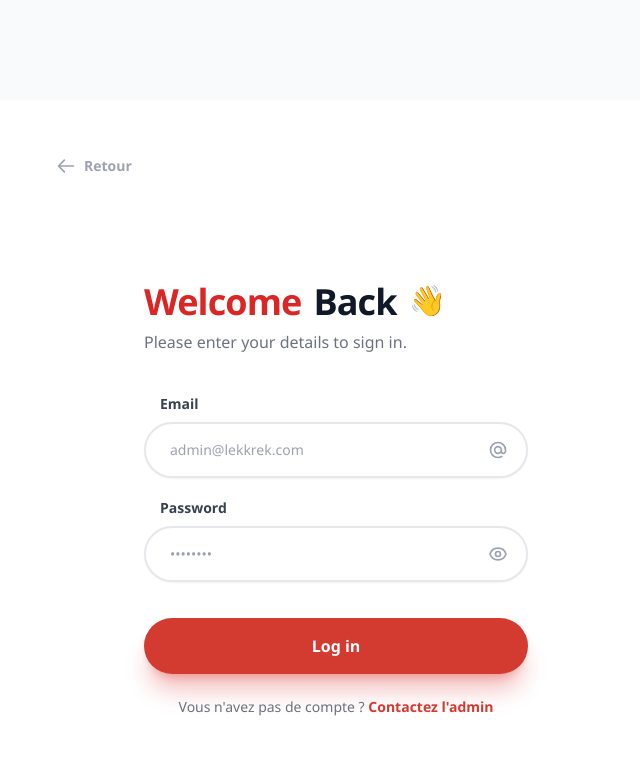
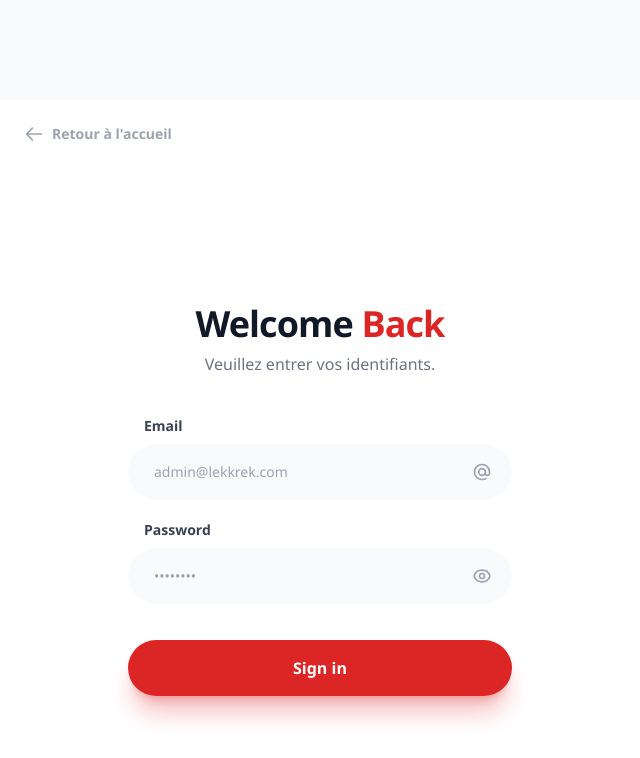
Before and after one commit to RiaTech221/LekkRek, a React (Vite) app in the folder frontend/: page /login in a window 1280 px wide. Shown: the top 758 px of the page, without its empty margins (0-640 px from the left). Built offline with nearby package versions, Linux system fonts and the light colour scheme.

Commit message:
ui: redesign login page with solid color blocks and 3d shapes instead of images, and fix md breakpoint

```diff
--- a/frontend/src/pages/admin/Login.jsx
+++ b/frontend/src/pages/admin/Login.jsx
@@ -29,25 +29,25 @@ export default function Login() {
   };
 
   return (
-    <div className="min-h-screen w-full bg-white flex p-4 sm:p-6 lg:p-8">
+    <div className="flex min-h-screen w-full bg-white overflow-hidden">
 
       {/* --- LEFT SIDE: FORM --- */}
-      <div className="w-full lg:w-1/2 flex flex-col justify-center items-center relative">
+      <div className="w-full md:w-1/2 flex flex-col justify-center relative px-8 sm:px-16 lg:px-24">
 
         {/* BOUTON RETOUR */}
-        <a href="/" className="absolute top-2 left-2 sm:top-6 sm:left-6 flex items-center gap-2 text-sm font-bold text-gray-400 hover:text-red-600 transition-colors">
+        <a href="/" className="absolute top-6 left-6 flex items-center gap-2 text-sm font-bold text-gray-400 hover:text-red-600 transition-colors">
           <svg className="w-5 h-5" fill="none" viewBox="0 0 24 24" stroke="currentColor">
             <path strokeLinecap="round" strokeLinejoin="round" strokeWidth="2" d="M10 19l-7-7m0 0l7-7m-7 7h18" />
           </svg>
-          Retour
+          Retour à l'accueil
         </a>
 
-        <div className="w-full max-w-sm mt-12 lg:mt-0">
-          <div className="mb-10 text-center lg:text-left">
-            <h1 className="text-4xl font-black tracking-tight text-gray-900 mb-2 flex items-center justify-center lg:justify-start gap-3">
-              <span className="text-red-600">Welcome</span> Back <span className="text-3xl animate-bounce">👋</span>
+        <div className="w-full max-w-sm mx-auto">
+          <div className="mb-10 text-center">
+            <h1 className="text-4xl font-black tracking-tight text-gray-900 mb-2">
+              Welcome <span className="text-red-600">Back</span>
             </h1>
-            <p className="text-gray-500 font-medium">Please enter your details to sign in.</p>
+            <p className="text-gray-500 font-medium">Veuillez entrer vos identifiants.</p>
           </div>
 
           {error && (
@@ -63,7 +63,7 @@ export default function Login() {
                 <input
                   type="email"
                   placeholder="admin@lekkrek.com"
-                  className="w-full bg-white border-2 border-gray-200 rounded-full py-4 pl-6 pr-12 text-sm focus:outline-none focus:border-red-500 focus:ring-4 focus:ring-red-500/10 transition-all font-medium text-gray-900 placeholder-gray-400 shadow-sm"
+                  className="w-full bg-gray-50 border-2 border-transparent rounded-full py-4 pl-6 pr-12 text-sm focus:outline-none focus:border-red-500 focus:bg-white transition-all font-medium text-gray-900 placeholder-gray-400"
                   value={email}
                   onChange={(e) => setEmail(e.target.value)}
                   required
@@ -82,7 +82,7 @@ export default function Login() {
                 <input
                   type="password"
                   placeholder="••••••••"
-                  className="w-full bg-white border-2 border-gray-200 rounded-full py-4 pl-6 pr-12 text-sm focus:outline-none focus:border-red-500 focus:ring-4 focus:ring-red-500/10 transition-all font-medium text-gray-900 placeholder-gray-400 shadow-sm"
+                  className="w-full bg-gray-50 border-2 border-transparent rounded-full py-4 pl-6 pr-12 text-sm focus:outline-none focus:border-red-500 focus:bg-white transition-all font-medium text-gray-900 placeholder-gray-400"
                   value={password}
                   onChange={(e) => setPassword(e.target.value)}
                   required
@@ -99,40 +99,36 @@ export default function Login() {
             <div className="pt-4">
               <button
                 type="submit"
-                className="w-full bg-[#d33a30] text-white font-bold py-4 rounded-full hover:bg-red-700 shadow-xl shadow-red-600/30 transform transition-all active:scale-[0.98] text-base"
+                className="w-full bg-red-600 text-white font-bold py-4 rounded-full hover:bg-red-700 shadow-xl shadow-red-600/30 transform transition-all active:scale-[0.98] text-base"
               >
-                Log in
+                Sign in
               </button>
-            </div>
-
-            <div className="text-center mt-6">
-              <span className="text-sm font-medium text-gray-500">
-                Vous n'avez pas de compte ? <a href="#" className="text-[#d33a30] hover:underline font-bold">Contactez l'admin</a>
-              </span>
             </div>
           </form>
         </div>
       </div>
 
-      {/* --- RIGHT SIDE: STYLED IMAGE CORNER (Inspired by screenshot) --- */}
-      <div className="hidden lg:block lg:w-1/2 p-2 h-[calc(100vh-2rem)] sticky top-4">
-        {/* We use a gradient fallback just in case Unsplash is blocked by network */}
-        <div className="w-full h-full rounded-[2.5rem] overflow-hidden relative shadow-2xl bg-gradient-to-br from-red-500 to-orange-400">
-          <img
-            src="https://images.unsplash.com/photo-1543362906-acfc16c67564?q=80&w=1000&auto=format&fit=crop"
-            alt="Design Food"
-            className="absolute inset-0 w-full h-full object-cover mix-blend-overlay opacity-90"
-            onError={(e) => {
-               // Fallback: If image fails to load (network block), just hide it and show the gradient
-               e.target.style.display = 'none';
-            }}
-          />
-          <div className="absolute inset-0 bg-gradient-to-t from-black/40 to-transparent"></div>
+      {/* --- RIGHT SIDE: COLORED BLOCK (No external images) --- */}
+      {/* Changed lg:flex to md:flex to ensure it shows up on smaller laptops! */}
+      <div className="hidden md:flex md:w-1/2 bg-red-600 flex-col justify-center items-center p-12 relative">
 
-          <div className="absolute bottom-12 left-12 right-12">
-            <h2 className="text-4xl font-black text-white mb-2 tracking-tight">Lekk Rek Admin</h2>
-            <p className="text-white/90 font-medium text-lg leading-relaxed">Gérez vos commandes, mettez à jour vos menus et suivez votre activité en temps réel.</p>
+        {/* Abstract background shapes for a premium look without images */}
+        <div className="absolute top-0 right-0 -mt-20 -mr-20 w-96 h-96 bg-red-500 rounded-full mix-blend-multiply opacity-50 blur-3xl"></div>
+        <div className="absolute bottom-0 left-0 -mb-20 -ml-20 w-80 h-80 bg-red-700 rounded-full mix-blend-multiply opacity-50 blur-3xl"></div>
+
+        <div className="relative z-10 text-center max-w-md">
+          <div className="w-24 h-24 bg-white/10 backdrop-blur-md rounded-3xl flex items-center justify-center mx-auto mb-8 shadow-xl border border-white/20">
+            <svg className="w-12 h-12 text-white" fill="none" viewBox="0 0 24 24" stroke="currentColor">
+              <path strokeLinecap="round" strokeLinejoin="round" strokeWidth="1.5" d="M13 10V3L4 14h7v7l9-11h-7z" />
+            </svg>
           </div>
+          <h2 className="text-5xl font-black text-white mb-6 tracking-tight">Nouveau ici ?</h2>
+          <p className="text-red-100 text-lg font-medium leading-relaxed mb-10">
+            LekkRek est la première plateforme de découverte de plats à Ziguinchor. Rejoignez-nous pour digitaliser vos menus.
+          </p>
+          <a href="#" className="inline-block px-10 py-4 rounded-full bg-white text-red-600 font-bold hover:bg-gray-50 transition-colors shadow-lg">
+            Créer un compte
+          </a>
         </div>
       </div>
 
```
